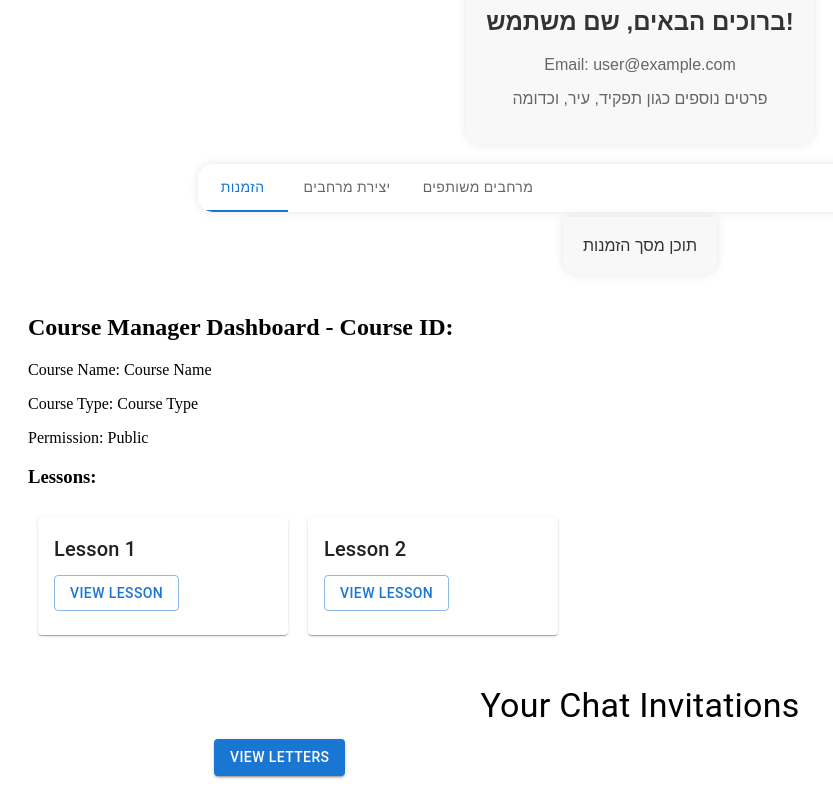
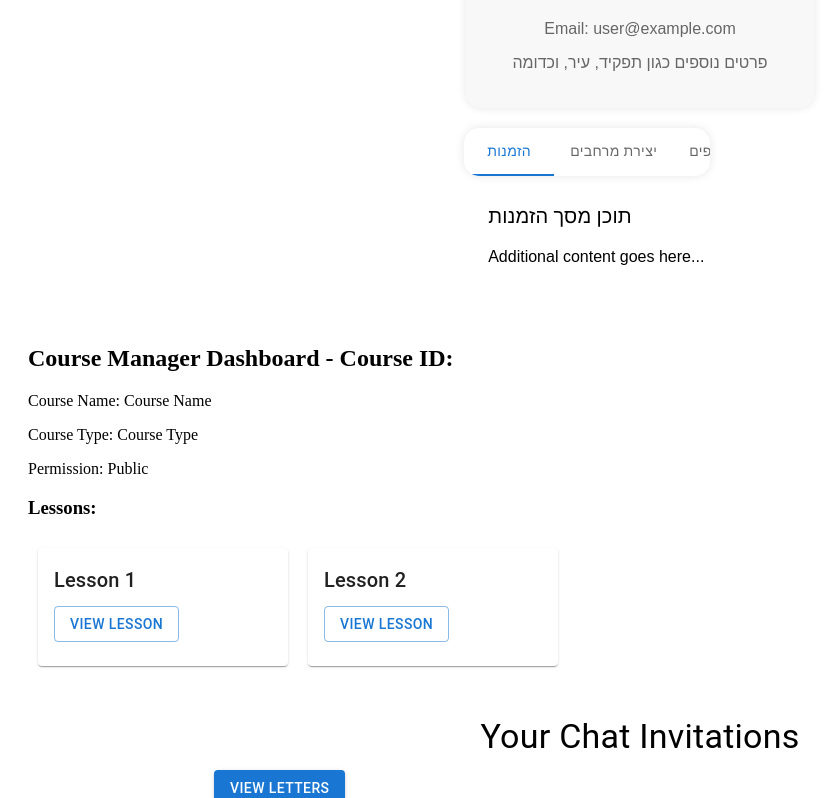
Before and after one commit to MiriHarush/FinalProject, a React (Vite) app in the folder client/: page / in a window 1280 px wide. Shown: the part 799-1597 px from the top of the page, without its empty margins (0-833 px from the left). Built offline with nearby package versions, Linux system fonts and the light colour scheme.

Commit message:
add tabs for user

```diff
--- a/client/package.json
+++ b/client/package.json
@@ -16,6 +16,7 @@
     "@fortawesome/free-solid-svg-icons": "^6.5.1",
     "@fortawesome/react-fontawesome": "^0.2.0",
     "@mui/icons-material": "^5.15.1",
+    "@mui/lab": "^5.0.0-alpha.157",
     "@mui/material": "^5.15.1",
     "@mui/system": "^5.15.1",
     "react": "^18.2.0",
--- /dev/null
+++ b/client/src/components/UserAsideTabs.jsx
@@ -0,0 +1,53 @@
+import React, { useState } from 'react';
+import TabContext from '@mui/lab/TabContext';
+import Tabs from '@mui/material/Tabs';
+import Tab from '@mui/material/Tab';
+import Box from '@mui/material/Box';
+import TabPanel from '@mui/lab/TabPanel';
+import Typography from '@mui/material/Typography';
+
+const UserAsideTabs = () => {
+  const [value, setValue] = useState('0');
+
+  const handleChange = (event, newValue) => {
+    setValue(newValue);
+  };
+
+  return (
+    <TabContext value={value}>
+      <Box>
+        <Tabs
+          value={value}
+          onChange={handleChange}
+          variant="scrollable"  // Make the tabs scrollable
+          scrollButtons="auto"  // Automatically show/hide scroll buttons
+          aria-label="user tabs"
+          sx={{
+            width: '70%',
+            backgroundColor: '#fff',
+            borderRadius: '15px',
+            boxShadow: '0px 0px 10px rgba(0, 0, 0, 0.1)',
+            alignSelf: 'center',
+            overflowX: 'auto',  // Allow horizontal scrolling
+          }}
+        >
+          {/* Add more tabs as needed */}
+          <Tab label="הזמנות" value="0" />
+          <Tab label="יצירת מרחבים" value="1" />
+          <Tab label="מרחבים משותפים" value="2" />
+          {/* Add more tabs as needed */}
+        </Tabs>
+
+        {/* Panel for the first tab */}
+        <TabPanel value="0">
+          <Typography variant="h6">תוכן מסך הזמנות</Typography>
+          <p>Additional content goes here...</p>
+        </TabPanel>
+
+        {/* Additional TabPanel components for other tabs... */}
+      </Box>
+    </TabContext>
+  );
+};
+
+export default UserAsideTabs;
--- a/client/src/pages/Home.jsx
+++ b/client/src/pages/Home.jsx
@@ -2,7 +2,7 @@ import React from 'react'
 
 const Home = () => {
   return (
-    <div>Home</div>
+    <div></div>
   )
 }
 
--- a/client/src/pages/UserPersonalArea.jsx
+++ b/client/src/pages/UserPersonalArea.jsx
@@ -1,14 +1,8 @@
-import React, { useState } from 'react';
-import Tabs from '@mui/material/Tabs';
-import Tab from '@mui/material/Tab';
+import React from 'react';
+import UserAsideTabs from '../components/UserAsideTabs';
 import Box from '@mui/material/Box';
 
 const UserPersonalArea = () => {
-  const [value, setValue] = useState(0);
-
-  const handleChange = (event, newValue) => {
-    setValue(newValue);
-  };
 
   const userDetails = {
     name: 'שם משתמש',
@@ -40,64 +34,7 @@ const UserPersonalArea = () => {
         <p style={{ color: '#666' }}>Email: {userDetails.email}</p>
         <p style={{ color: '#666' }}>{userDetails.otherDetails}</p>
       </Box>
-      <Tabs
-        value={value}
-        onChange={handleChange}
-        aria-label="user tabs"
-        sx={{
-          width: '70%',
-          backgroundColor: '#fff',
-          borderRadius: '15px',
-          boxShadow: '0px 0px 10px rgba(0, 0, 0, 0.1)',
-          alignSelf: 'center',
-        }}
-      >
-        <Tab label="הזמנות" />
-        <Tab label="יצירת מרחבים" />
-        <Tab label="מרחבים משותפים" />
-      </Tabs>
-      <TabPanel value={value} index={0}>
-        <div
-          style={{
-            backgroundColor: '#f8f8f8',
-            borderRadius: '0 0 15px 15px',
-            marginTop: '5px',
-            padding: '20px',
-            boxShadow: '0px 0px 10px rgba(0, 0, 0, 0.1)',
-            color: '#333',
-          }}
-        >
-          תוכן מסך הזמנות
-        </div>
-      </TabPanel>
-      <TabPanel value={value} index={1}>
-        <div
-          style={{
-            backgroundColor: '#f8f8f8',
-            borderRadius: '0 0 15px 15px',
-            marginTop: '5px',
-            padding: '20px',
-            boxShadow: '0px 0px 10px rgba(0, 0, 0, 0.1)',
-            color: '#333',
-          }}
-        >
-          תוכן מסך יצירת מרחבים
-        </div>
-      </TabPanel>
-      <TabPanel value={value} index={2}>
-        <div
-          style={{
-            backgroundColor: '#f8f8f8',
-            borderRadius: '0 0 15px 15px',
-            marginTop: '5px',
-            padding: '20px',
-            boxShadow: '0px 0px 10px rgba(0, 0, 0, 0.1)',
-            color: '#333',
-          }}
-        >
-          תוכן מסך מרחבים משותפים
-        </div>
-      </TabPanel>
+      <UserAsideTabs/>
     </Box>
   );
 };
```
Also changed, not shown: 1 other file (tests, documents, lock files or other folders).
